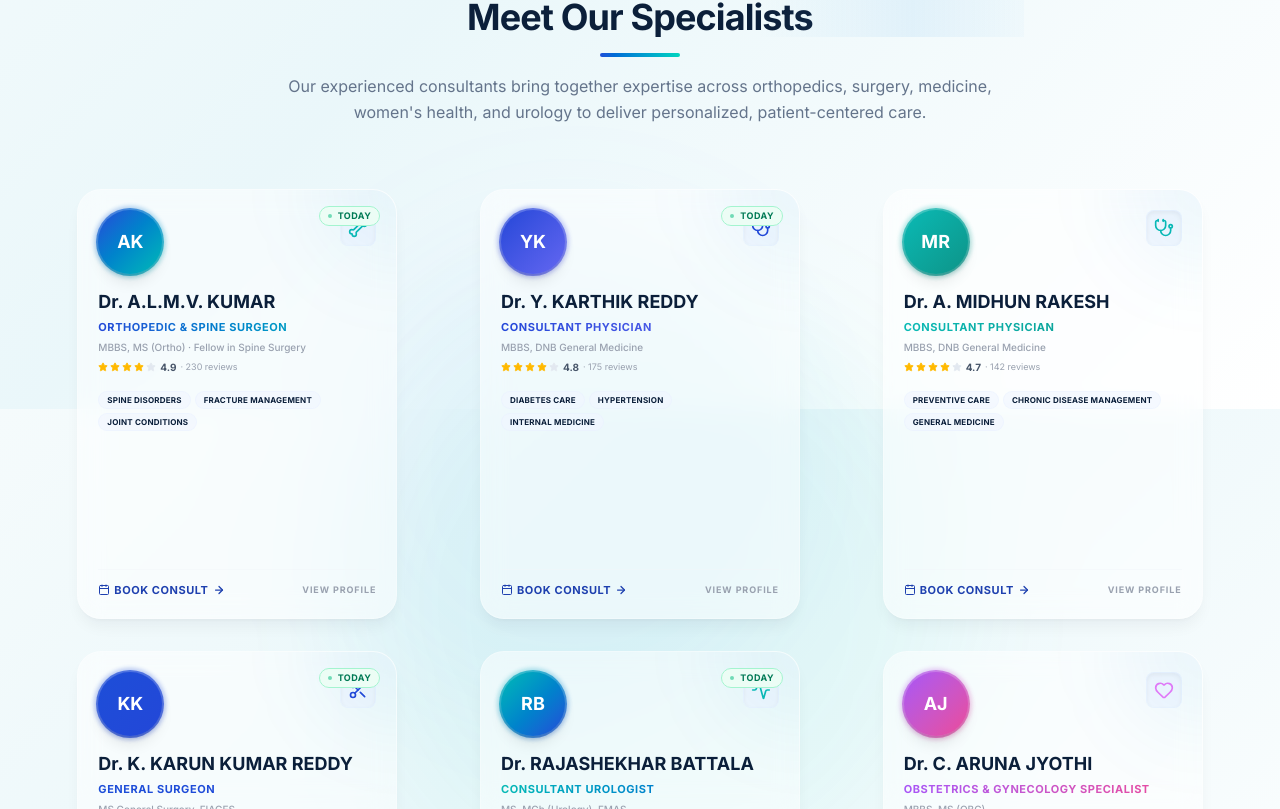
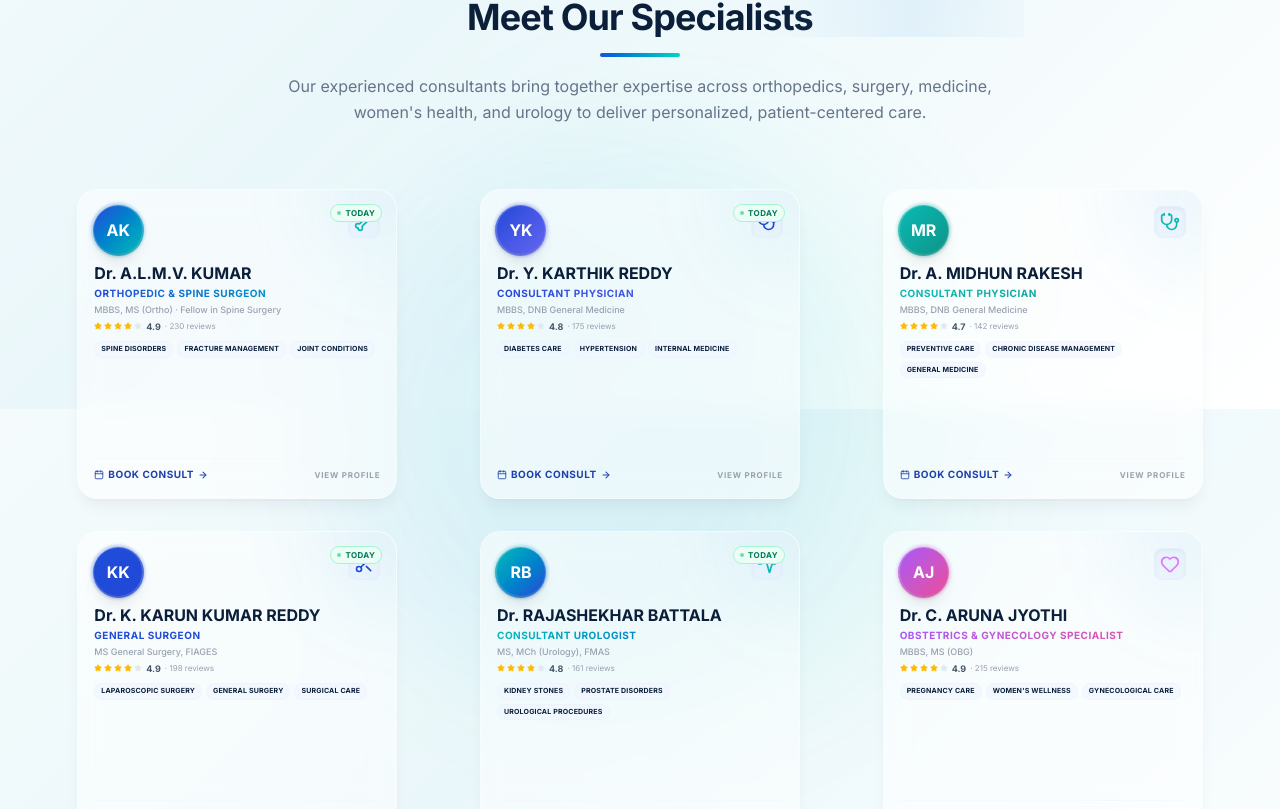
Before and after one commit to adradivya001/kumar_landing_page, a Next.js app: page / in a window 1280 px wide. Shown: the part 1991-2800 px from the top of the page. Built offline with nearby package versions, Linux system fonts and the light colour scheme; no server answers.

Commit message:
Minimize doctor card sizing and update departments count to 8+

```diff
--- a/src/tier2-layouts/DoctorLayout.tsx
+++ b/src/tier2-layouts/DoctorLayout.tsx
@@ -84,14 +84,14 @@ const DOCTORS = [
 
 function DoctorCard({ doc, onOpenBooking }: { doc: typeof DOCTORS[0]; onOpenBooking: () => void }) {
   return (
-    <div className="w-[290px] sm:w-[320px] bg-white/50 dark:bg-zinc-900/60 backdrop-blur-md border border-white/30 dark:border-zinc-800/30 rounded-[24px] p-5 shadow-lg shadow-blue-900/5 hover:shadow-2xl hover:shadow-blue-900/10 hover:border-blue-400/30 transition-all duration-400 flex flex-col justify-between h-[430px] group relative overflow-hidden cursor-pointer">
+    <div className="w-[290px] sm:w-[320px] bg-white/50 dark:bg-zinc-900/60 backdrop-blur-md border border-white/30 dark:border-zinc-800/30 rounded-[20px] p-4 shadow-lg shadow-blue-900/5 hover:shadow-2xl hover:shadow-blue-900/10 hover:border-blue-400/30 transition-all duration-400 flex flex-col justify-between h-[310px] group relative overflow-hidden cursor-pointer">
 
       {/* Soft glow on hover */}
       <div className="absolute -top-20 -right-20 w-40 h-40 bg-gradient-to-br from-[#2347D8]/6 to-[#0ABAB5]/6 rounded-full blur-2xl group-hover:scale-125 transition-transform duration-700 pointer-events-none" />
 
       {/* Available badge */}
       {doc.available && (
-        <div className="absolute top-4 right-4 flex items-center gap-1.5 px-2 py-0.5 rounded-full bg-emerald-50 border border-emerald-200 text-[9px] font-extrabold text-emerald-700 uppercase tracking-wider z-10">
+        <div className="absolute top-3.5 right-3.5 flex items-center gap-1 px-1.5 py-0.5 rounded-full bg-emerald-50 border border-emerald-200 text-[8px] font-extrabold text-emerald-700 uppercase tracking-wider z-10">
           <span className="w-1 h-1 rounded-full bg-emerald-500 animate-pulse" />
           <span>Today</span>
         </div>
@@ -99,38 +99,38 @@ function DoctorCard({ doc, onOpenBooking }: { doc: typeof DOCTORS[0]; onOpenBook
 
       <div>
         {/* Avatar Row */}
-        <div className="flex items-start justify-between mb-4">
+        <div className="flex items-start justify-between mb-2">
           <div className="relative">
             {/* Gradient ring */}
             <div
-              className={`absolute -inset-[2px] rounded-full bg-gradient-to-br ${doc.gradient} opacity-70`}
-              style={{ padding: "2px" }}
+              className={`absolute -inset-[1.5px] rounded-full bg-gradient-to-br ${doc.gradient} opacity-70`}
+              style={{ padding: "1.5px" }}
             />
             <div
-              className={`absolute -inset-[4px] rounded-full bg-gradient-to-br ${doc.gradient} opacity-30 blur-[2px]`}
+              className={`absolute -inset-[3px] rounded-full bg-gradient-to-br ${doc.gradient} opacity-30 blur-[1.5px]`}
             />
 
             {/* Avatar */}
-            <div className={`relative z-10 h-16 w-16 rounded-full bg-gradient-to-br ${doc.gradient} text-white flex items-center justify-center text-lg font-extrabold shadow-lg select-none`}>
+            <div className={`relative z-10 h-12 w-12 rounded-full bg-gradient-to-br ${doc.gradient} text-white flex items-center justify-center text-base font-extrabold shadow-lg select-none`}>
               {doc.initials}
             </div>
           </div>
 
           {/* Specialty Icon */}
-          <div className="h-9 w-9 rounded-lg bg-blue-50/70 dark:bg-zinc-800/70 border border-blue-100/30 dark:border-zinc-700/30 flex items-center justify-center shadow-inner group-hover:scale-110 transition-transform duration-300">
+          <div className="h-8 w-8 rounded-lg bg-blue-50/70 dark:bg-zinc-800/70 border border-blue-100/30 dark:border-zinc-700/30 flex items-center justify-center shadow-inner group-hover:scale-110 transition-transform duration-300">
             {doc.icon}
           </div>
         </div>
 
         {/* Info */}
-        <div className="space-y-1">
-          <h3 className="text-lg font-bold text-[#0B1F3A] dark:text-white group-hover:text-blue-600 transition-colors leading-snug">
+        <div className="space-y-0.5">
+          <h3 className="text-base font-bold text-[#0B1F3A] dark:text-white group-hover:text-blue-600 transition-colors leading-snug">
             {doc.name}
           </h3>
-          <span className={`block text-[11px] font-bold uppercase tracking-wider bg-gradient-to-r ${doc.gradient} bg-clip-text text-transparent`}>
+          <span className={`block text-[10px] font-bold uppercase tracking-wider bg-gradient-to-r ${doc.gradient} bg-clip-text text-transparent`}>
             {doc.designation}
           </span>
-          <p className="text-[10px] text-gray-400 dark:text-zinc-500 font-medium leading-relaxed">
+          <p className="text-[9px] text-gray-400 dark:text-zinc-500 font-medium leading-relaxed">
             {doc.qualifications}
           </p>
 
@@ -140,25 +140,25 @@ function DoctorCard({ doc, onOpenBooking }: { doc: typeof DOCTORS[0]; onOpenBook
               {Array.from({ length: 5 }).map((_, i) => (
                 <Star
                   key={i}
-                  className={`h-2.5 w-2.5 ${i < Math.floor(doc.rating) ? "text-amber-400 fill-amber-400" : "text-gray-200 fill-gray-200"}`}
+                  className={`h-2 w-2 ${i < Math.floor(doc.rating) ? "text-amber-400 fill-amber-400" : "text-gray-200 fill-gray-200"}`}
                 />
               ))}
             </div>
-            <span className="text-[10px] font-bold text-gray-600 dark:text-zinc-300">
+            <span className="text-[9px] font-bold text-gray-600 dark:text-zinc-300">
               {doc.rating}
             </span>
-            <span className="text-[9px] text-gray-400">
+            <span className="text-[8px] text-gray-400">
               · {doc.reviews} reviews
             </span>
           </div>
         </div>
 
         {/* Expertise Tags */}
-        <div className="mt-4 flex flex-wrap gap-1">
+        <div className="mt-2 flex flex-wrap gap-1">
           {doc.expertise.map((exp, i) => (
             <span
               key={i}
-              className="px-2 py-0.5 text-[8px] font-extrabold uppercase tracking-wide rounded-full bg-blue-50/60 dark:bg-zinc-800/60 text-[#0B1F3A] dark:text-zinc-300 border border-blue-100/30 dark:border-zinc-700/30 transition-all duration-300 hover:bg-blue-600 hover:text-white hover:border-blue-600"
+              className="px-1.5 py-0.5 text-[7px] font-extrabold uppercase tracking-wide rounded-full bg-blue-50/60 dark:bg-zinc-800/60 text-[#0B1F3A] dark:text-zinc-300 border border-blue-100/30 dark:border-zinc-700/30 transition-all duration-300 hover:bg-blue-600 hover:text-white hover:border-blue-600"
             >
               {exp}
             </span>
@@ -167,26 +167,26 @@ function DoctorCard({ doc, onOpenBooking }: { doc: typeof DOCTORS[0]; onOpenBook
       </div>
 
       {/* Bottom action bar */}
-      <div className="pt-3 border-t border-gray-100/50 dark:border-zinc-800/50 flex items-center justify-between">
+      <div className="pt-2 border-t border-gray-100/50 dark:border-zinc-800/50 flex items-center justify-between">
         <button
           onClick={onOpenBooking}
-          className="flex items-center gap-1 text-[11px] font-extrabold text-blue-600 hover:text-blue-700 dark:text-blue-400 transition-colors uppercase tracking-wider group/btn"
+          className="flex items-center gap-1 text-[10px] font-extrabold text-blue-600 hover:text-blue-700 dark:text-blue-400 transition-colors uppercase tracking-wider group/btn"
         >
-          <Calendar className="h-3 w-3" />
+          <Calendar className="h-2.5 w-2.5" />
           <span>Book Consult</span>
-          <ArrowRight className="h-3 w-3 stroke-[2.5] group-hover/btn:translate-x-1 transition-transform" />
+          <ArrowRight className="h-2.5 w-2.5 stroke-[2.5] group-hover/btn:translate-x-1 transition-transform" />
         </button>
 
         <button
           onClick={onOpenBooking}
-          className="text-[9px] font-bold text-gray-400 hover:text-[#0B1F3A] dark:hover:text-white transition-colors uppercase tracking-widest"
+          className="text-[8px] font-bold text-gray-400 hover:text-[#0B1F3A] dark:hover:text-white transition-colors uppercase tracking-widest"
         >
           View Profile
         </button>
       </div>
 
       {/* Teal accent bar on hover */}
-      <div className="absolute bottom-0 left-0 h-[3px] w-0 group-hover:w-full bg-gradient-to-r from-blue-600 to-teal-500 transition-all duration-500 rounded-b-[24px]" />
+      <div className="absolute bottom-0 left-0 h-[3px] w-0 group-hover:w-full bg-gradient-to-r from-blue-600 to-teal-500 transition-all duration-500 rounded-b-[20px]" />
     </div>
   );
 }
--- a/src/tier2-layouts/HeroLayout.tsx
+++ b/src/tier2-layouts/HeroLayout.tsx
@@ -151,7 +151,7 @@ export default function Hero({ onOpenBooking }: HeroProps) {
               {[
                 { label: "Patients Served", value: "50,000+" },
                 { label: "Specialists", value: "6+" },
-                { label: "Departments", value: "15+" },
+                { label: "Departments", value: "8+" },
                 { label: "Emergency Care", value: "24/7" },
               ].map((stat, i) => (
                 <div
```
